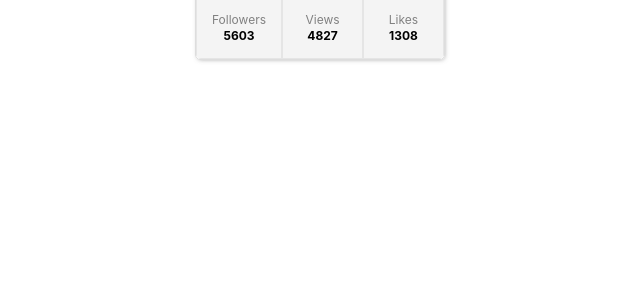
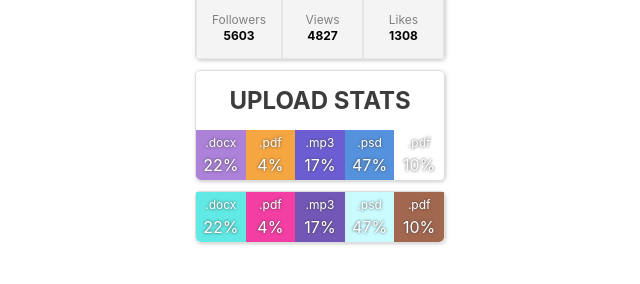
Before and after one commit to yarqui/goit-react-woolf-hw-01-components, a React (Create React App) app: page / in a window 1280 px wide. Shown: the part 224-508 px from the top of the page, without its empty margins (320-960 px from the left). Built offline with nearby package versions, Linux system fonts and the light colour scheme.

Commit message:
add Statistics and StatsItem components, edit styles

```diff
--- a/src/components/App.jsx
+++ b/src/components/App.jsx
@@ -1,6 +1,14 @@
 import user from '../data/user.json';
+import data from '../data/data.json';
 import Profile from './Profile/Profile';
+import Statistics from './Statistics/Statistics';
 
 export const App = () => {
-  return <Profile user={user} />;
+  return (
+    <>
+      <Profile user={user} />
+      <Statistics title="Upload stats" stats={data} />
+      <Statistics stats={data} />
+    </>
+  );
 };
--- /dev/null
+++ b/src/components/Statistics/Statistics.jsx
@@ -0,0 +1,19 @@
+import React from 'react';
+import StatsItem from '../StatsItem/StatsItem';
+import s from './Statistics.module.css';
+
+const Statistics = ({ title, stats }) => {
+  return (
+    <section className={s.statistics}>
+      {title && <h2 className={s.title}>{title}</h2>}
+
+      <ul className={s.statList}>
+        {stats.map(statItem => (
+          <StatsItem key={statItem.id} stat={statItem} />
+        ))}
+      </ul>
+    </section>
+  );
+};
+
+export default Statistics;
--- /dev/null
+++ b/src/components/Statistics/Statistics.module.css
@@ -0,0 +1,28 @@
+.statistics {
+  margin: 10px auto;
+  width: 250px;
+
+  border: 1px solid #dddddd;
+  border-radius: 5px;
+  box-shadow: 1px 1px 5px -2px rgba(101, 101, 101, 0.75);
+}
+
+.title {
+  padding: 15px;
+
+  color: #3c3c3c;
+  text-align: center;
+  text-transform: uppercase;
+}
+
+.statList {
+  display: flex;
+  justify-content: space-around;
+  width: 100%;
+
+  color: #ffffff;
+  border-bottom-left-radius: 5px;
+  border-bottom-right-radius: 5px;
+
+  overflow: hidden;
+}
--- /dev/null
+++ b/src/components/StatsItem/StatsItem.jsx
@@ -0,0 +1,13 @@
+import React from 'react';
+import s from './StatsItem.module.css';
+import { getRandomHexColor } from 'components/utils/utils';
+const StatsItem = ({ stat: { label, percentage } }) => {
+  return (
+    <li style={{ backgroundColor: getRandomHexColor() }} className={s.statItem}>
+      <span className={s.label}>{label}</span>
+      <span className={s.percentage}>{percentage}%</span>
+    </li>
+  );
+};
+
+export default StatsItem;
--- /dev/null
+++ b/src/components/StatsItem/StatsItem.module.css
@@ -0,0 +1,18 @@
+.statItem {
+  width: 100%;
+  padding: 5px;
+
+  text-align: center;
+  text-shadow: 0px 0px 3px #424242;
+}
+
+.label {
+  display: block;
+  font-size: 12px;
+}
+
+.percentage {
+  display: block;
+  margin-top: 5px;
+  font-size: 16px;
+}
--- /dev/null
+++ b/src/components/utils/utils.js
@@ -0,0 +1,3 @@
+export const getRandomHexColor = () => {
+  return `#${Math.floor(Math.random() * 16777215).toString(16)}`;
+};
--- /dev/null
+++ b/src/data/data.json
@@ -0,0 +1,7 @@
+[
+  { "id": "id-1", "label": ".docx", "percentage": 22 },
+  { "id": "id-2", "label": ".pdf", "percentage": 4 },
+  { "id": "id-3", "label": ".mp3", "percentage": 17 },
+  { "id": "id-4", "label": ".psd", "percentage": 47 },
+  { "id": "id-5", "label": ".pdf", "percentage": 10 }
+]
```
